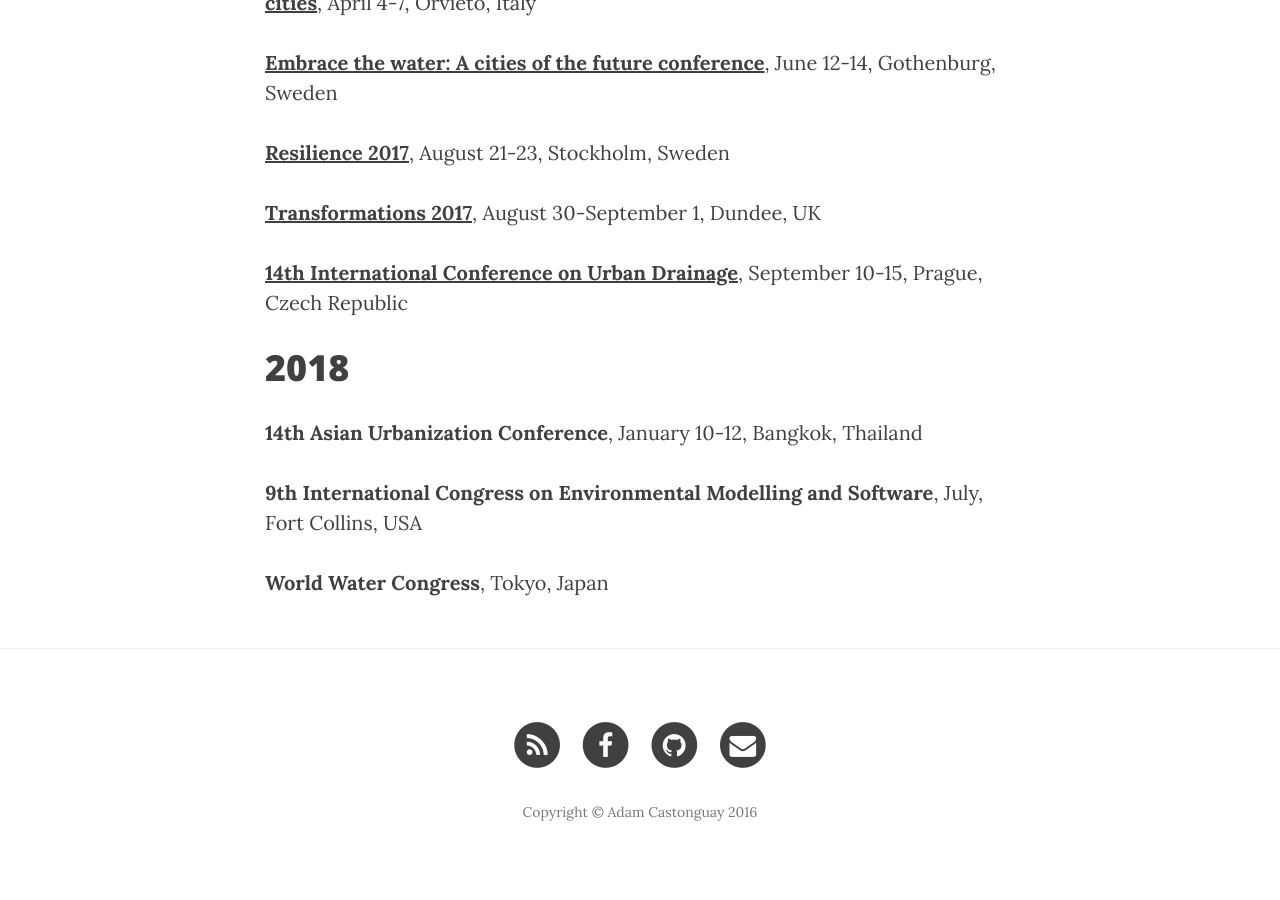
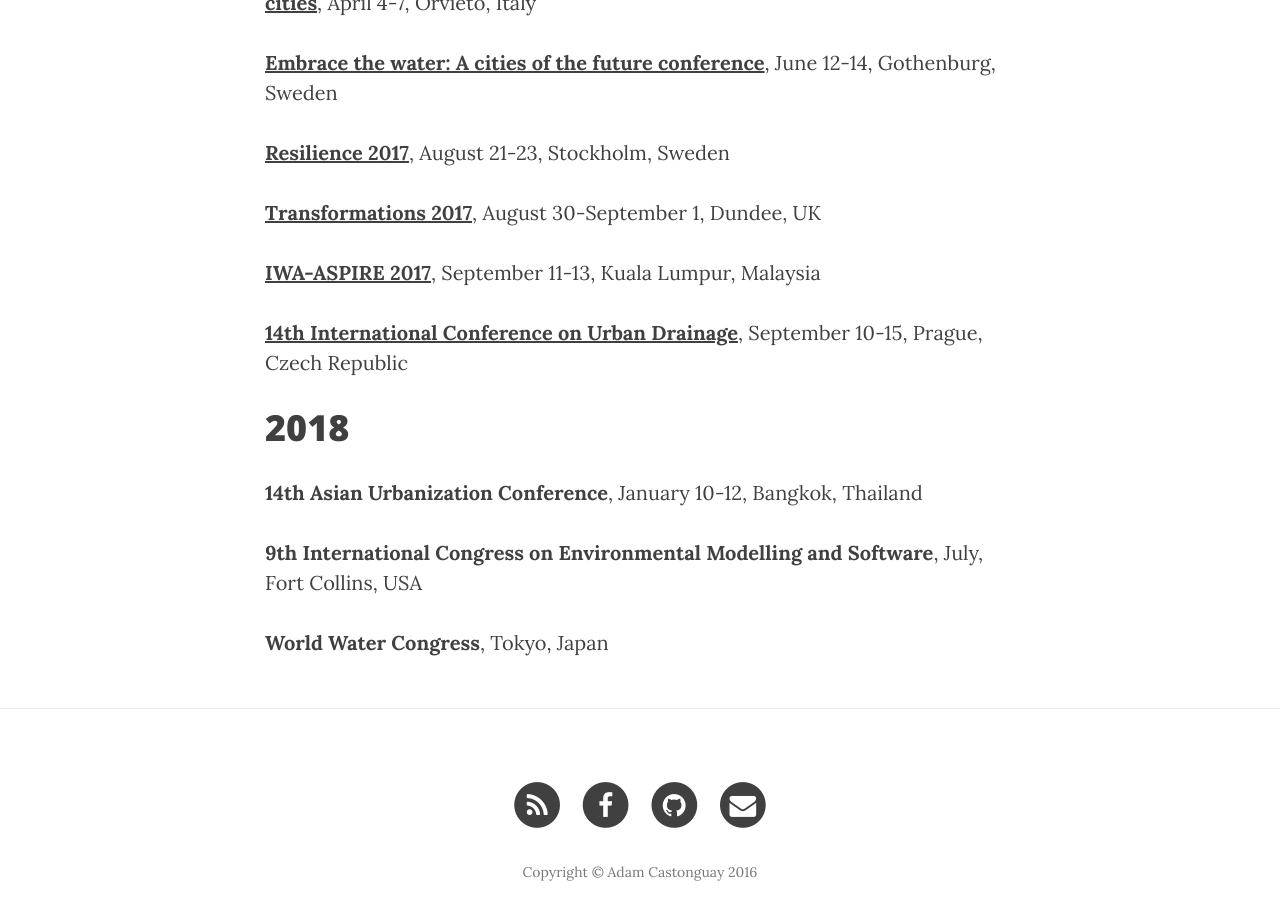
Before and after one commit to accastonguay/previous_website, a Jekyll site: the page built from related_events/index.md, in a window 1280 px wide and 900 px high, scrolled down 1013 px. Built offline with Jekyll 4.4.1, drawn with Linux system fonts in a browser that asks for light colours; nearby versions of some CDN libraries.

Commit message:
Add a Aspire conference and make past conference grey

```diff
--- a/related_events/index.md
+++ b/related_events/index.md
@@ -11,11 +11,12 @@
 
 # 2016
 
-
-**[Low Impact Development (LID)](http://www.lid2016-china.org/en/)**, June 26-29, Beijing, China
-
-**[8th International Congress on Environmental Modelling and Software](http://www.iemss.org/sites/iemss2016/index.php)**, July 10-14, Toulouse, France
-
+ <p>
+<font color="grey"><a href="http://www.lid2016-china.org/en/"><font color="grey">Low Impact Development (LID)</font></a>, June 26-29, Beijing, China</font>
+</p>
+<p>
+<font color="grey"><a href="http://www.iemss.org/sites/iemss2016/index.php"><font color="grey">8th International Congress on Environmental Modelling and Software</font></a>, July 10-14, Toulouse, France </font>
+</p>
 **[Urban Transitions Global Summit](http://www.urbantransitionsconference.com/)**, September 5-9, Shanghai, China
 
 **[World Water Congress](http://www.iwa-network.org/event/world-water-congress-exhibition-2016/)**, October 9-14, Brisbane, Australia
@@ -30,6 +31,8 @@
 
 **[Transformations 2017](http://www.transformations2017.org/)**, August 30-September 1, Dundee, UK
 
+**[IWA-ASPIRE 2017](http://www.aspire2017.org.my/index.html)**, September 11-13, Kuala Lumpur, Malaysia
+
 **[14th International Conference on Urban Drainage](http://www.icud2017.org/icud-conference.htm)**, September 10-15, Prague, Czech Republic
 
 # 2018
```
